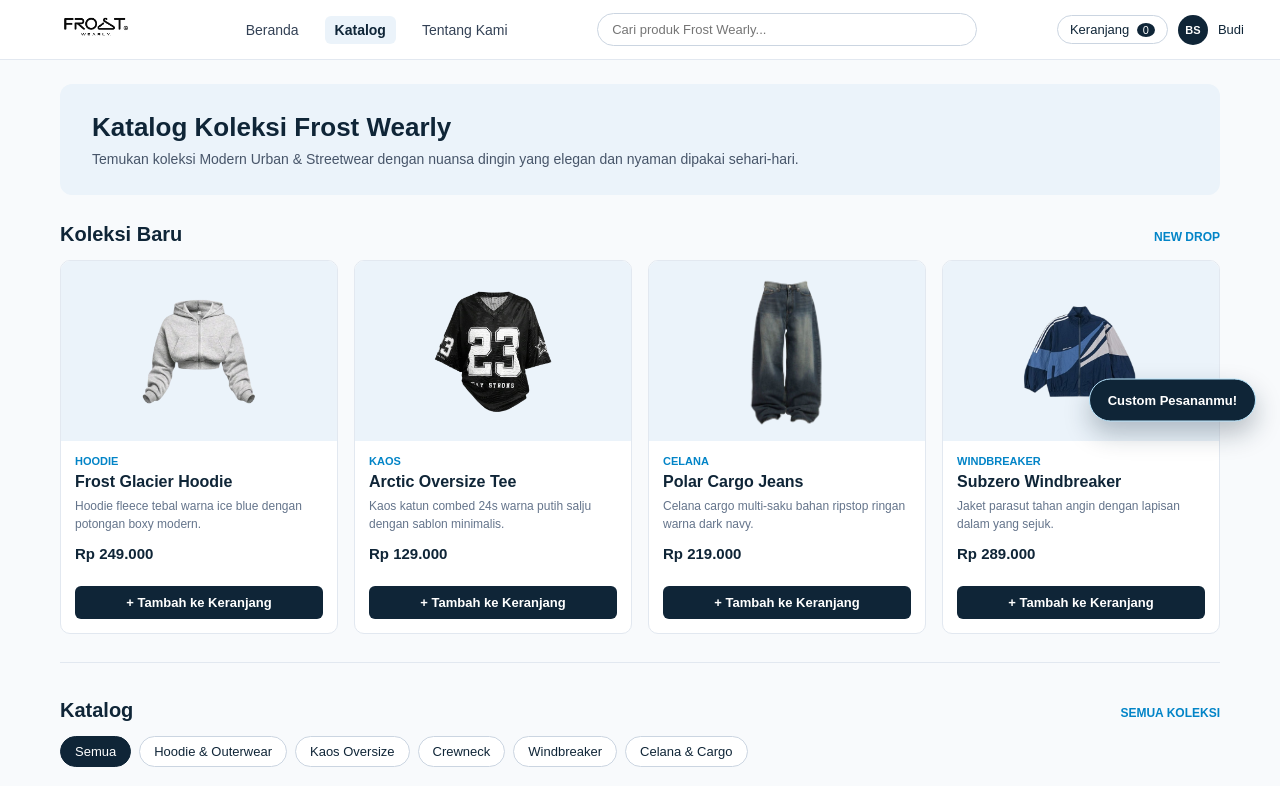
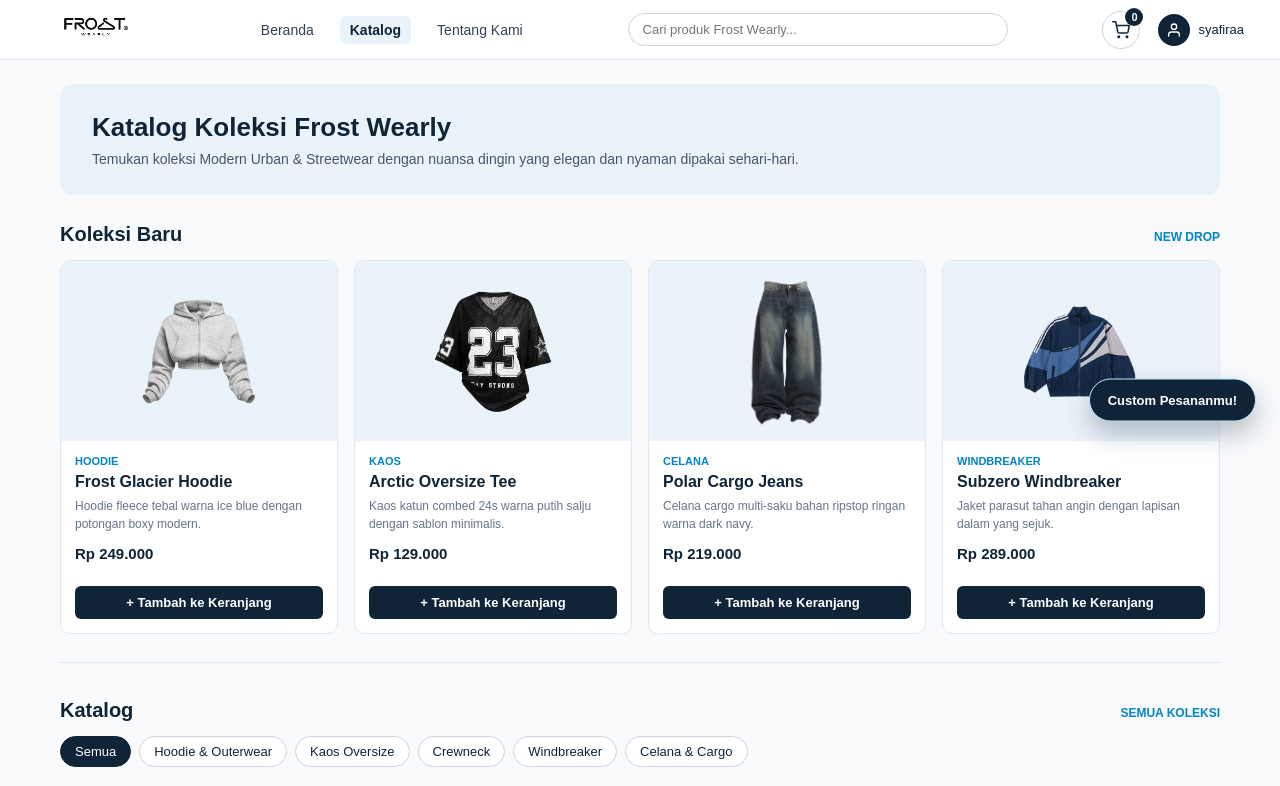
Before and after one commit to syafiraanf/FROST-WEARLY, a plain HTML site: page katalog.html in a window 1280 px wide. Shown: the top 786 px of the page. Drawn offline with Linux system fonts and the light colour scheme.

Commit message:
Samakan ikon keranjang dan profil syafiraa di katalog dengan beranda

```diff
--- a/katalog.html
+++ b/katalog.html
@@ -85,40 +85,62 @@
     .kanan-nav {
       display: flex;
       align-items: center;
-      gap: 10px;
+      gap: 18px;
       font-size: 13px;
       flex-shrink: 0;
     }
 
     .badge-keranjang {
+      position: relative;
+      display: inline-flex;
+      align-items: center;
+      justify-content: center;
+      width: 38px;
+      height: 38px;
       border: 1px solid #CBD5E1;
-      padding: 6px 12px;
-      border-radius: 20px;
+      border-radius: 50%;
       background: #FFFFFF;
+      color: #0F2537;
       cursor: pointer;
-      white-space: nowrap;
+    }
+
+    .badge-keranjang:hover {
+      background-color: #EBF3FA;
+      border-color: #94A3B8;
     }
 
     .badge-keranjang span {
+      position: absolute;
+      top: -4px;
+      right: -4px;
       background: #0F2537;
       color: #FFFFFF;
-      border-radius: 50%;
-      padding: 1px 6px;
+      border-radius: 999px;
+      min-width: 18px;
+      height: 18px;
+      padding: 0 4px;
       font-size: 11px;
-      margin-left: 4px;
+      font-weight: bold;
+      display: inline-flex;
+      align-items: center;
+      justify-content: center;
+    }
+
+    .grup-profil {
+      display: flex;
+      align-items: center;
+      gap: 8px;
     }
 
     .profil-bulat {
       background: #0F2537;
       color: #FFFFFF;
-      width: 30px;
-      height: 30px;
+      width: 32px;
+      height: 32px;
       border-radius: 50%;
       display: flex;
       align-items: center;
       justify-content: center;
-      font-size: 11px;
-      font-weight: bold;
     }
 
     /* WADAH KONTEN */
@@ -204,6 +226,8 @@
       border: 1px solid #CBD5E1;
       font-size: 13px;
       min-width: 210px;
+      color: #0F2537;
+      background: #FFFFFF;
     }
 
     /* GRID 4 KOLOM */
@@ -573,9 +597,24 @@
     </div>
 
     <div class="kanan-nav">
-      <div class="badge-keranjang" onclick="bukaModalKeranjang()">Keranjang <span id="jumlah-keranjang">0</span></div>
-      <div class="profil-bulat">BS</div>
-      <span>Budi</span>
+      <button type="button" class="badge-keranjang" onclick="bukaModalKeranjang()" aria-label="Keranjang">
+        <svg width="18" height="18" viewBox="0 0 24 24" fill="none" stroke="currentColor" stroke-width="2" stroke-linecap="round" stroke-linejoin="round" aria-hidden="true">
+          <circle cx="9" cy="21" r="1"></circle>
+          <circle cx="20" cy="21" r="1"></circle>
+          <path d="M1 1h4l2.68 13.39a2 2 0 0 0 2 1.61h9.72a2 2 0 0 0 2-1.61L23 6H6"></path>
+        </svg>
+        <span id="jumlah-keranjang">0</span>
+      </button>
+
+      <div class="grup-profil">
+        <div class="profil-bulat" aria-label="Profil">
+          <svg width="16" height="16" viewBox="0 0 24 24" fill="none" stroke="currentColor" stroke-width="2" stroke-linecap="round" stroke-linejoin="round" aria-hidden="true">
+            <path d="M20 21v-2a4 4 0 0 0-4-4H8a4 4 0 0 0-4 4v2"></path>
+            <circle cx="12" cy="7" r="4"></circle>
+          </svg>
+        </div>
+        <span>syafiraa</span>
+      </div>
     </div>
   </header>
 
@@ -987,6 +1026,12 @@
       });
     }
 
+    const params = new URLSearchParams(window.location.search);
+    const queryAwal = params.get("q");
+    if (queryAwal) {
+      document.getElementById("cari-nama").value = queryAwal;
+    }
+
     updateBadgeKeranjang();
     renderKoleksiBaru();
     renderProduk();
```
